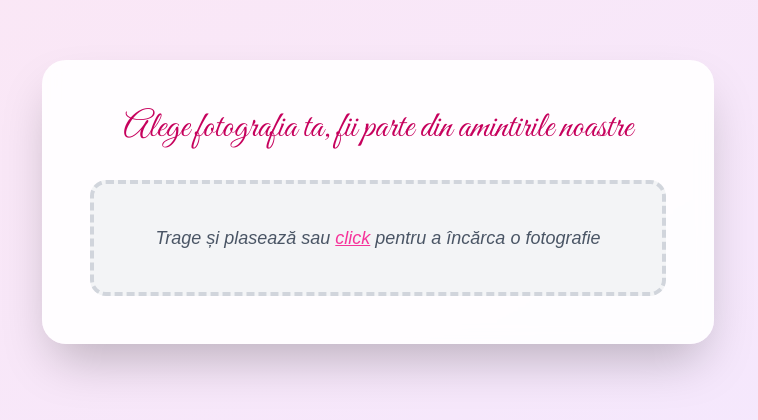
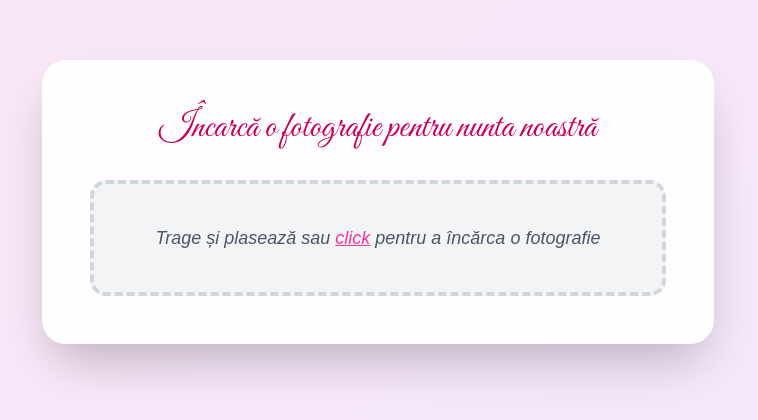
Before and after one commit to magdutalex/weeding, a Next.js app: page / in a window 1280 px wide. Shown: the part 198-618 px from the top of the page, without its empty margins (262-1020 px from the left). Built offline with nearby package versions, Linux system fonts and the light colour scheme.

Commit message:
Update page title

```diff
--- a/src/app/page.tsx
+++ b/src/app/page.tsx
@@ -55,7 +55,7 @@ export default function PhotoUpload() {
     <div className="min-h-screen flex items-center justify-center bg-gradient-to-br from-pink-100 to-purple-100 p-4">
       <div className="bg-white/90 backdrop-blur-sm rounded-3xl shadow-2xl max-w-2xl w-full p-12 text-center space-y-8">
         <h1 className={`${greatVibes.className} text-4xl text-pink-700`}>
-          Alege fotografia ta, fii parte din amintirile noastre
+          Încarcă o fotografie pentru nunta noastră
         </h1>
 
         {!uploadedImageUrl ? (
```
Also changed, not shown: 1 other file (tests, documents, lock files or other folders).
